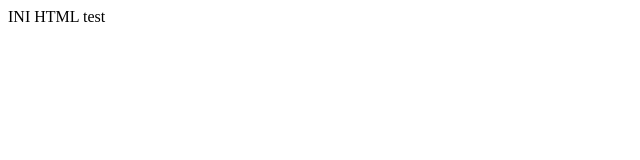
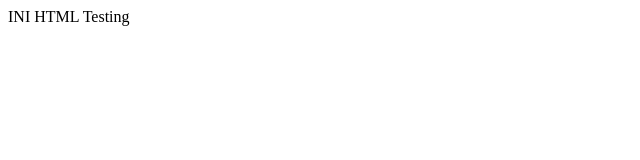
Before and after one commit to NaufalRafif25/internship-cheva, a plain HTML site: page index.html in a window 1280 px wide. Shown: the full height of the page, 0-640 px from the left. Drawn offline with Linux system fonts and the light colour scheme.

Commit message:
First Commit ( coba test )

```diff
--- a/index.html
+++ b/index.html
@@ -1 +1 @@
-<html>INI HTML test</html>
+<html>INI HTML Testing</html>
```
